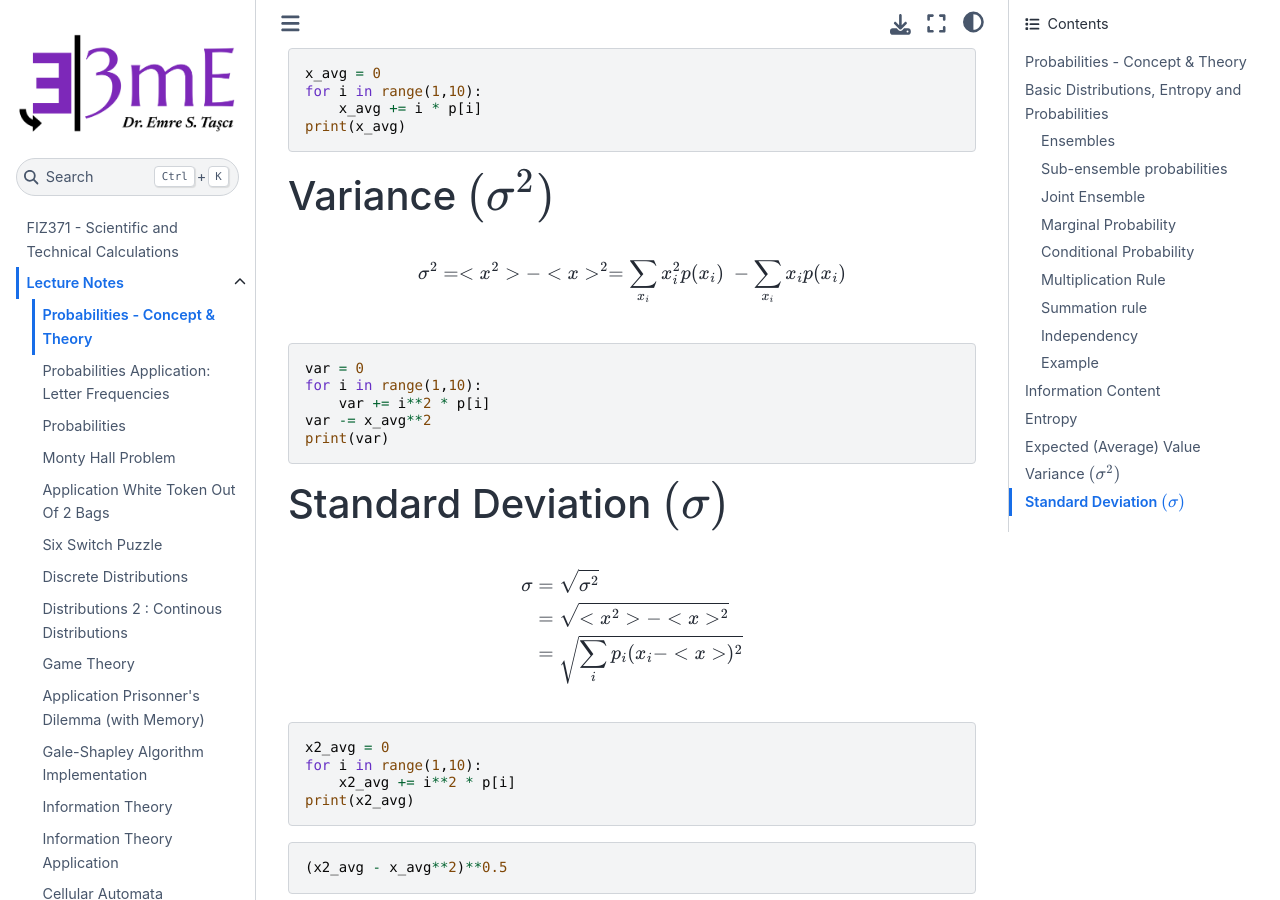
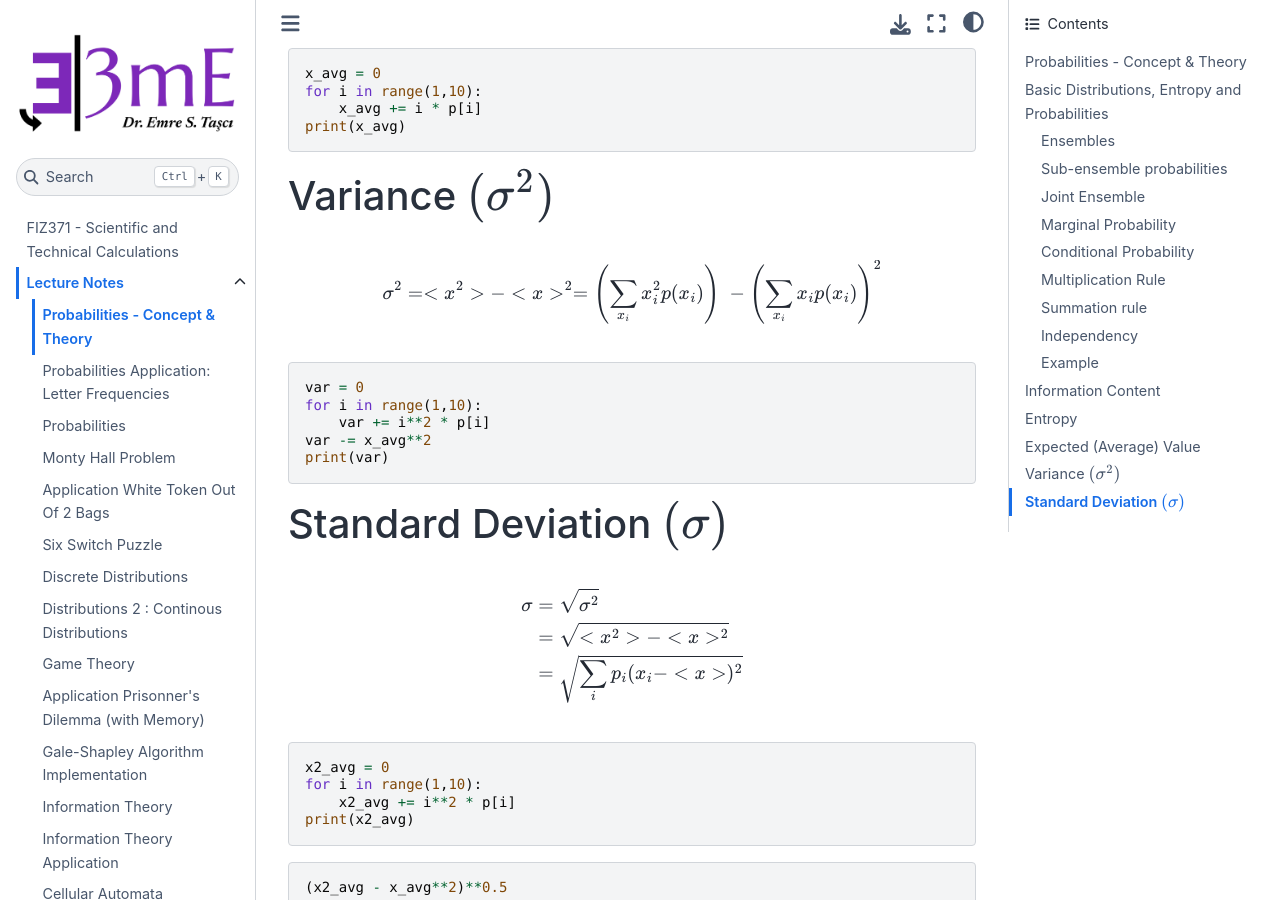
Before and after one commit to emresururi/FIZ371, a Jupyter Book: the page built from FIZ371_LN01_EST_Probabilities_Theory.md, in a window 1280 px wide and 900 px high, scrolled down 8154 px. Built offline with Jupyter Book 1.0.4 settings and Sphinx 7.4.7 and the Sphinx Book theme 1.1.4, drawn with Linux system fonts in a browser that asks for light colours.

Commit message:
Fixed an error in the variance formula.

````diff
--- a/FIZ371_LN01_EST_Probabilities_Theory.md
+++ b/FIZ371_LN01_EST_Probabilities_Theory.md
@@ -238,7 +238,7 @@ print(x_avg)
 
 # Variance $(\sigma^2)$
 
-$$\sigma^2=<x^2>-<x>^2=\sum_{x_i}{x_i^2p(x_i)} \;- \sum_{x_i}{x_ip(x_i)}$$
+$$\sigma^2=<x^2>-<x>^2=\left(\sum_{x_i}{x_i^2p(x_i)}\right) \;- \left(\sum_{x_i}{x_ip(x_i)}\right)^2$$
 
 ```python
 var = 0
````
